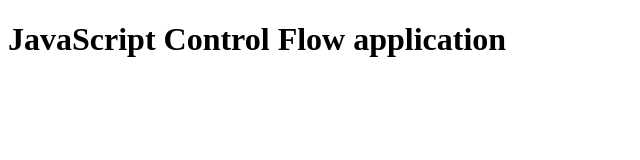
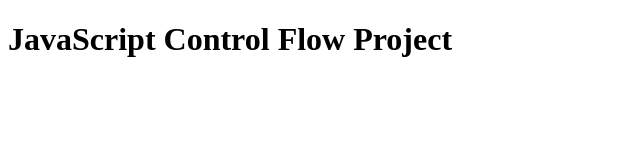
Before and after one commit to HichamBenkada/Lab2_ControlFlow_JS, a plain HTML site: page index.html in a window 1280 px wide. Shown: the whole page, without its empty margins (0-640 px from the left). Drawn offline with Linux system fonts and the light colour scheme.

Commit message:
change html file[C

```diff
--- a/index.html
+++ b/index.html
@@ -6,7 +6,7 @@
     <title>Control Flow</title>
 </head>
 <body>
-    <h1>JavaScript Control Flow application</h1>
+    <h1>JavaScript Control Flow Project</h1>
 
     <script src="script.js"></script>
 </body>
```
